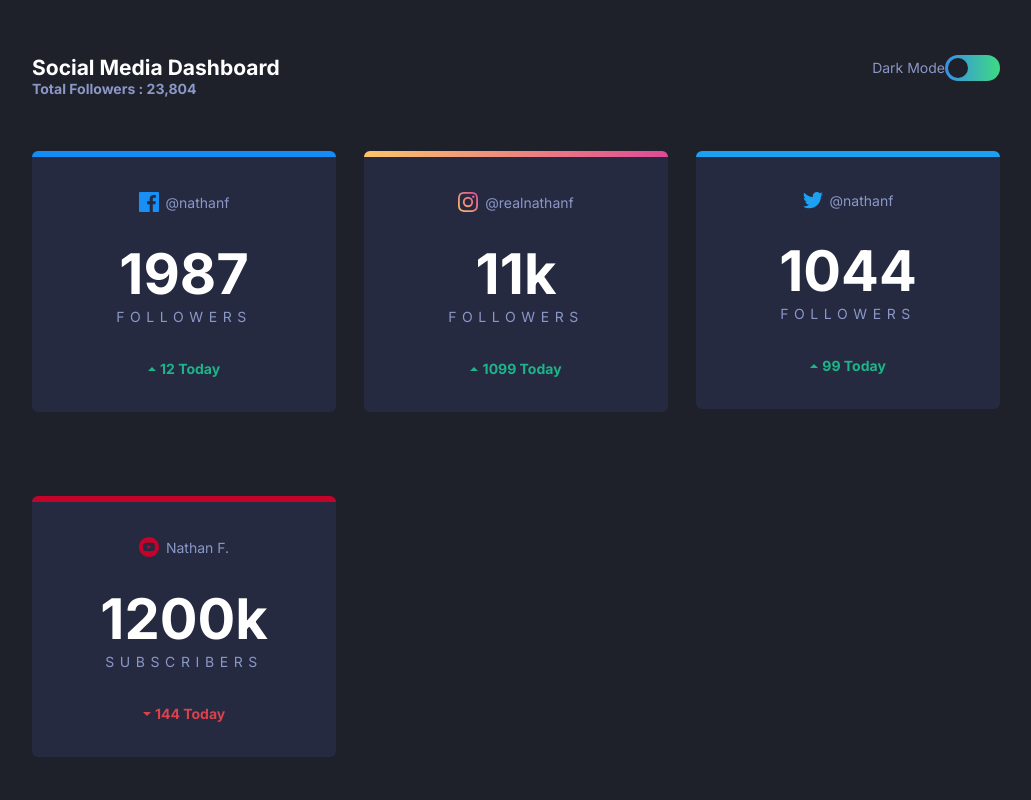
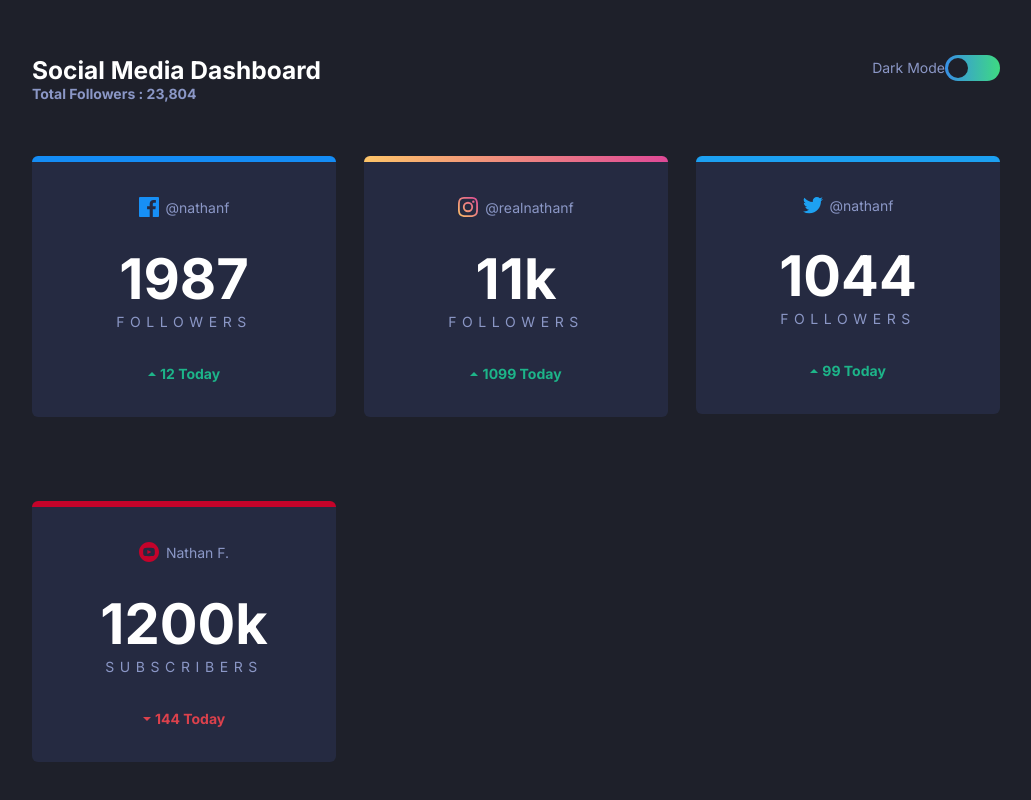
Before and after one commit to jonathan-nadeau/Social-media-dashboard-with-theme-switcher, a React (Create React App) app: page / in a window 1280 px wide. Shown: the top 800 px of the page, without its empty margins (124-1155 px from the left). Built offline with nearby package versions, Linux system fonts and the light colour scheme.

Commit message:
change title font-size

```diff
--- a/css/Title.css
+++ b/css/Title.css
@@ -1,5 +1,5 @@
 .title, .title--light, .title--dark {
-  font-size: 1.5rem;
+  font-size: 1.75rem;
   font-weight: 700;
 }
 .title--dark {
--- a/css/Title.min.css
+++ b/css/Title.min.css
@@ -1,2 +1,2 @@
-.title,.title--light,.title--dark{font-size:1.5rem;font-weight:700}.title--dark{color:#fff}.title--light{color:#1e202a}
+.title,.title--light,.title--dark{font-size:1.75rem;font-weight:700}.title--dark{color:#fff}.title--light{color:#1e202a}
 /*# sourceMappingURL=Title.min.css.map */
--- a/src/components/Title/Title.scss
+++ b/src/components/Title/Title.scss
@@ -1,7 +1,7 @@
 @import '../../scss/variables.scss';
 
 .title {
-  font-size: 1.5rem;
+  font-size: 1.75rem;
   font-weight: 700;
   &--dark {
     @extend .title;
```
Also changed, not shown: 2 other files (tests, documents, lock files or other folders).
